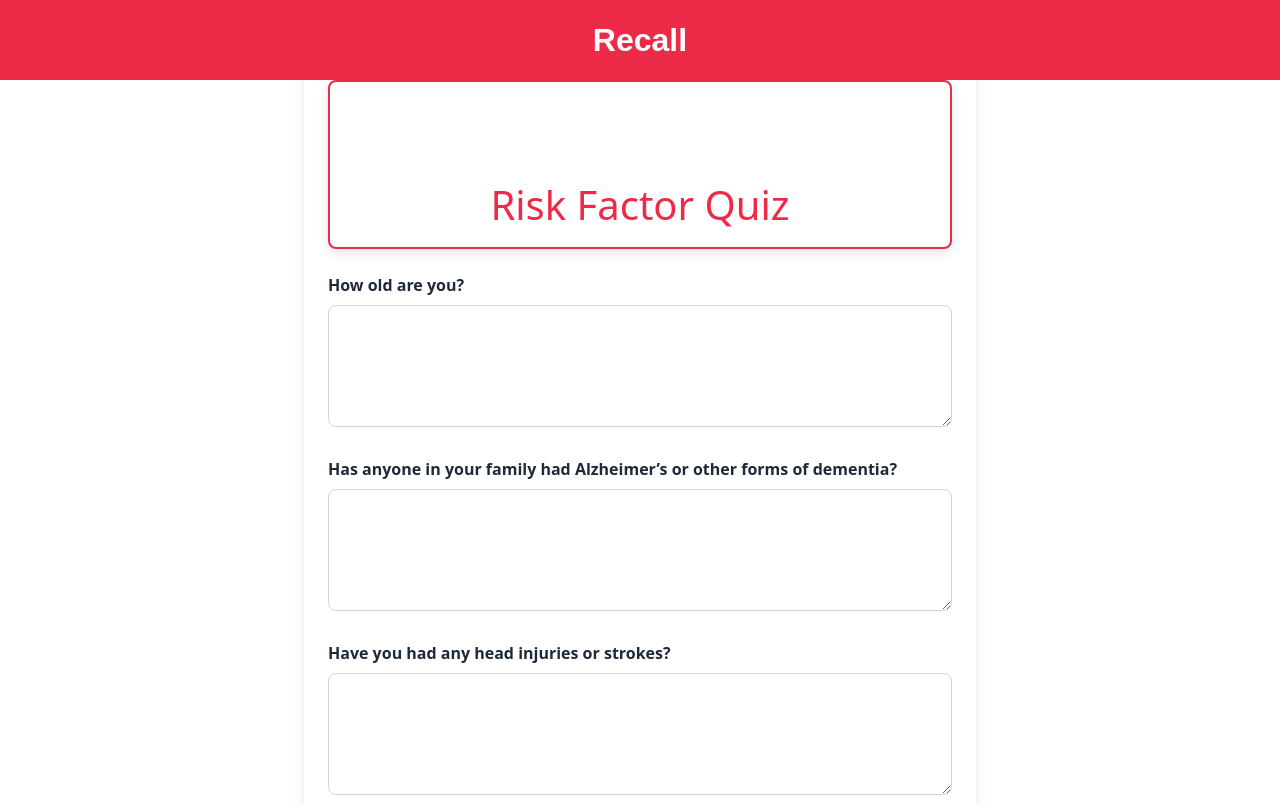
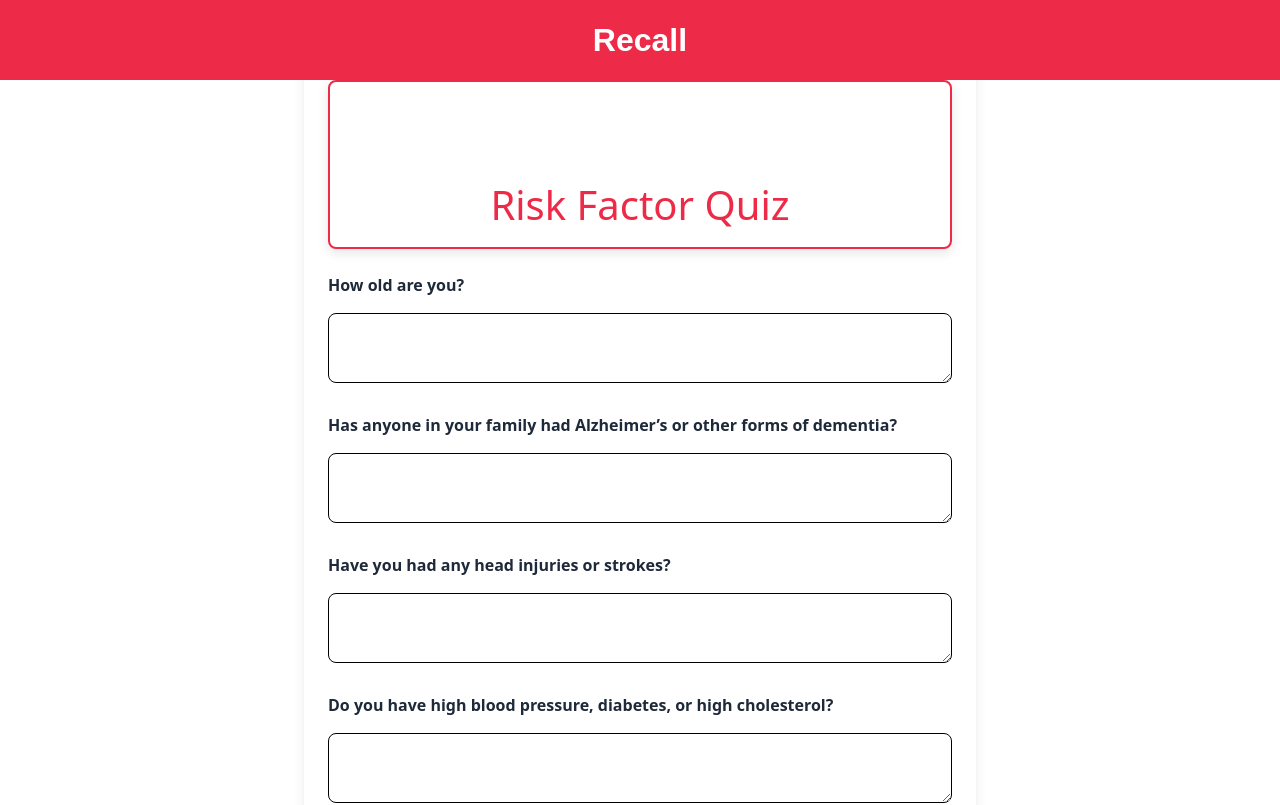
Before and after one commit to yephrem22/Ku_hack_2025, a SvelteKit app in the folder HackKU_Project/: page /risk-quiz in a window 1280 px wide. Shown: the top 805 px of the page. Built offline with nearby package versions, Linux system fonts and the light colour scheme.

Commit message:
Fixed input field color and made the card titles bold.

```diff
--- a/HackKU_Project/src/lib/CardLink.svelte
+++ b/HackKU_Project/src/lib/CardLink.svelte
@@ -6,7 +6,7 @@
 
   <a href={href} class="card-link">
     <div class="card">
-      <h3>{title}</h3>
+      <h3><b>{title}</b></h3>
       <p>{description}</p>
     </div>
   </a>
--- a/HackKU_Project/src/routes/log-in/+page.svelte
+++ b/HackKU_Project/src/routes/log-in/+page.svelte
@@ -42,6 +42,7 @@
     font-size: 1rem;
     border-radius: 6px;
     border: 1px solid #ccc;
+    color: black;
   }
 
   button {
@@ -64,6 +65,7 @@
     font-weight: bold;
     color: #444;
   }
+
 </style>
 
 <div class="log_in-container">
--- a/HackKU_Project/src/routes/risk-quiz/+page.svelte
+++ b/HackKU_Project/src/routes/risk-quiz/+page.svelte
@@ -134,4 +134,15 @@
       box-shadow: 0px 4px 12px rgba(0, 0, 0, 0.1); /* Light shadow for box effect */
       margin-bottom: 1.5rem;
     }
+
+  textarea {
+    width: 100%;
+    height: 70px;
+    padding: 0.5rem;
+    border-radius: 8px;
+    border: 1px solid #000000;
+    margin-top: 0.5rem;
+    resize: vertical;
+    color: black;
+  }
   </style>
```
